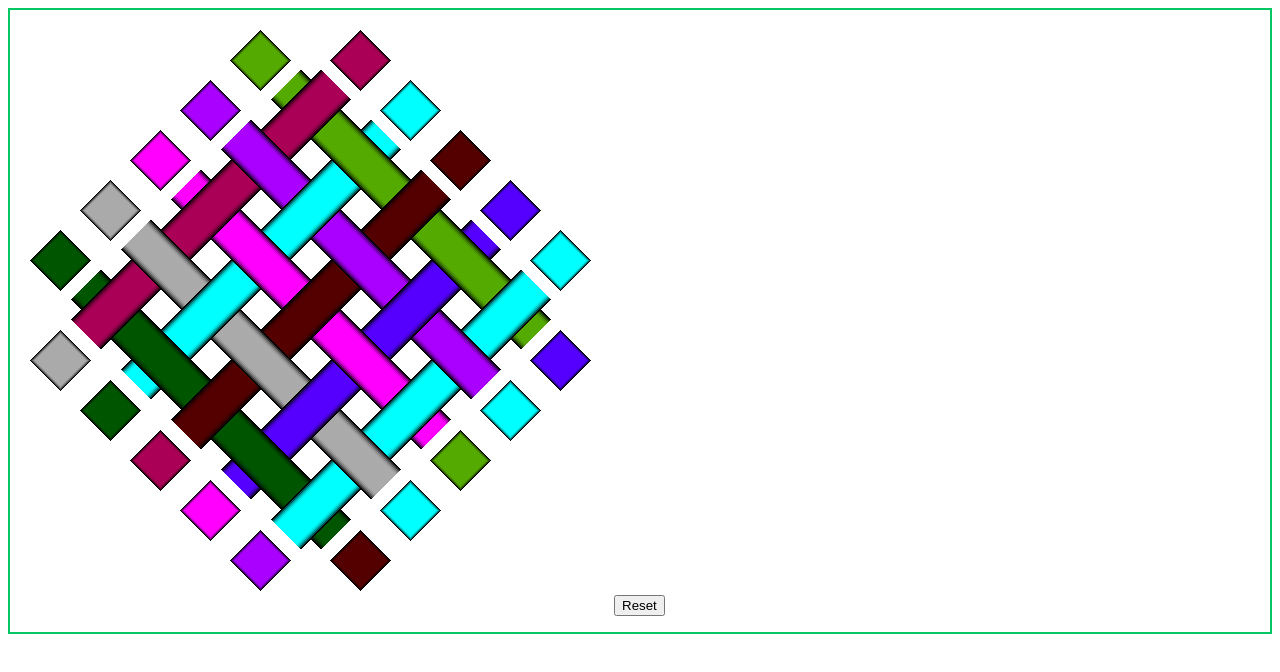
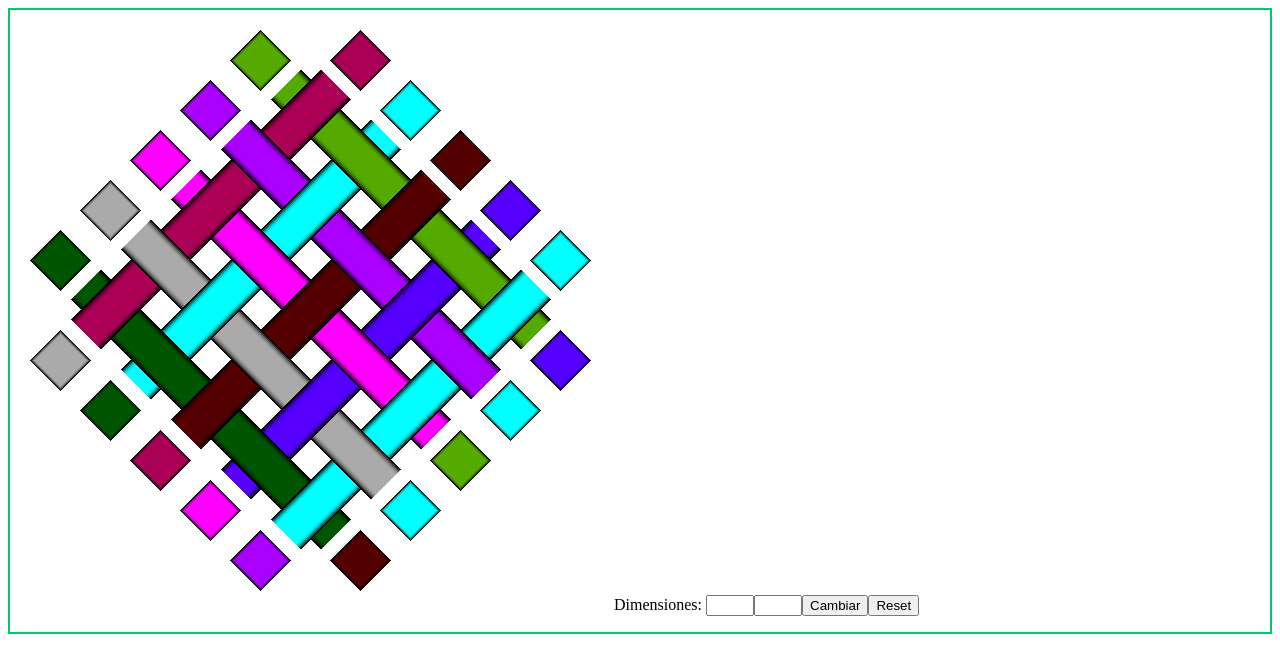
Before and after one commit to gonthalo/Weaver, a plain HTML site: page index.html in a window 1280 px wide. Drawn offline with Linux system fonts and the light colour scheme.

Commit message:
Update index.html

```diff
--- a/index.html
+++ b/index.html
@@ -6,7 +6,7 @@
 <body>
 	<div style="border:2px solid rgb(5,200,100)">
 		<canvas id="lienzo" width="600px" height="600px" >Your browser does not render the HTML 5 canvas tag</canvas>
-		<input type="button" value="Reset" onclick="start()"><p id="mensajes"></p>
+		Dimensiones: <input type="number" id="an" max="5" min="0"><input type="number" id="bn" max="5" min="0"><input type="button" value="Cambiar" onclick="swap()"><input type="button" value="Reset" onclick="start()"><p id="mensajes"></p>
 	</div>
 	<script type="text/javascript" src="weaver.js"></script>
 </body>
```
